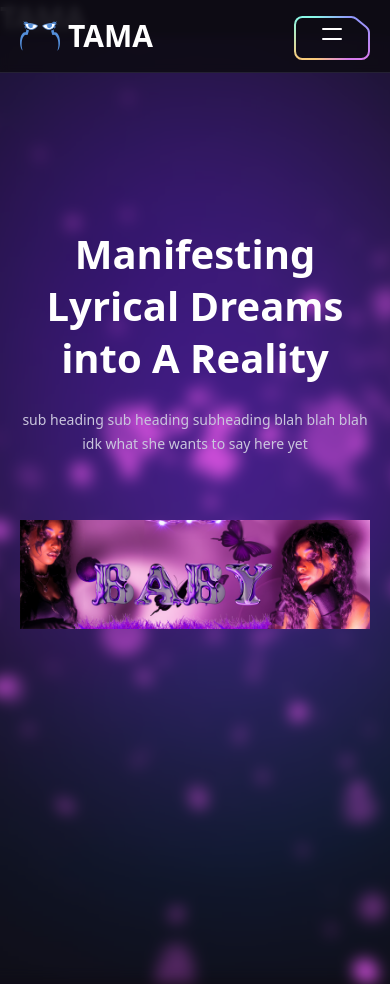
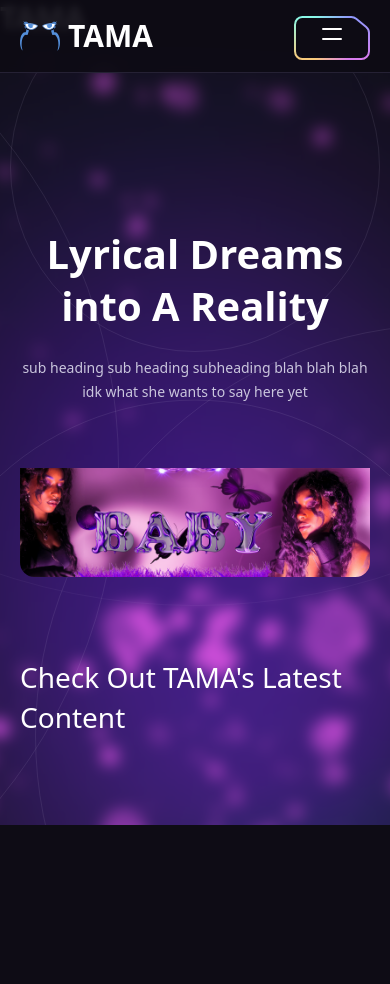
Before and after one commit to Khiaotic/Tamaa, a React (Vite) app: page / in a window 390 px wide. After the commit the page ends 844 px from the top, so only its background shows below. Built offline with nearby package versions, Linux system fonts and the light colour scheme.

Commit message:
attempting content section

```diff
--- a/src/App.jsx
+++ b/src/App.jsx
@@ -3,6 +3,7 @@ import ButtonGradient from "./assets/svg/ButtonGradient";
 // import Button from './components/Button';
 import Header from "./components/Header";
 import Hero from "./components/Hero";
+import Content from "./components/Content";
 
 const App = () => {
   // const [count, setCount] = useState(0)
@@ -14,6 +15,7 @@ const App = () => {
       <div className="pt=[4.75rem] lg:pt-[5.25rem] overflow-hidden">
         <Header />
         <Hero />
+        <Content />
       </div>
       <ButtonGradient />
     </>
--- /dev/null
+++ b/src/components/Content.jsx
@@ -0,0 +1,28 @@
+import React from "react";
+import Section from "./Section";
+import Heading from "./Heading";
+// import benefits from "../";
+
+const Content = () => {
+  return (
+    <Section id="content">
+      <div className="container relative z-2">
+        <Heading
+          className="md:max-w-md lg:max-w-3xl"
+          title="Check Out TAMA's Latest Content"
+        />
+        {/* <div className="flex flex-wrap gap-10 mb-10">
+          {benefits.map((item) => (
+            <div key={item.id}>
+              <div>
+                <h5>{item.title}</h5>
+              </div>
+            </div>
+          ))}
+        </div> */}
+      </div>
+    </Section>
+  );
+};
+
+export default Content;
--- /dev/null
+++ b/src/components/Heading.jsx
@@ -0,0 +1,11 @@
+import React from "react";
+
+const Heading = ({ className, title }) => {
+  return (
+    <div className={`${className} max-w-[50rem] mx-auto mb-12 lg:mb-20`}>
+      {title && <h2 className="h2">{title}</h2>}
+    </div>
+  );
+};
+
+export default Heading;
--- a/src/components/Hero.jsx
+++ b/src/components/Hero.jsx
@@ -1,8 +1,12 @@
 import Section from "./Section";
 import lossless from "../assets/hero/lossless.png";
 import tamaBackground from "../assets/hero/tama-background.jpg";
+import { BackgroundCircles, BottomLine, Gradient } from "./design/Hero";
+import { ScrollParallax } from "react-just-parallax";
+import { useRef } from "react";
 
 const Hero = () => {
+  const parallaxRef = useRef(null);
   return (
     <Section
       className="pt-[12rem] -mt-[5.25]"
@@ -11,25 +15,25 @@ const Hero = () => {
       customPadding
       id="hero"
     >
-      <div className="container relative">
-        <div className="relative z-1 max-w-[62rem] mx-auto text-center mb-[4rem] md:mb-20 lg:mb-[6rem]">
-          <h1 className="h1 mb-6">Manifesting Lyrical Dreams into A Reality</h1>
+      <div className="container relative" ref={parallaxRef}>
+        <div className="relative z-1 max-w-[80rem] mx-auto text-center mb-[4rem] md:mb-20 lg:mb-[6rem]">
+          <h1 className="h1 mb-6">Lyrical Dreams into A Reality</h1>
           <p className="body-1 max-w-3xl mx-auto mb-6 text-n-2 lg:mb-8">
             sub heading sub heading subheading blah blah blah idk what she wants
             to say here yet
           </p>
         </div>
-        <div className="relative max-w-[23rem] mx-auto md:max-w-5xl xl:mb-24">
+        <div className="relative max-w-[50rem] mx-auto md:max-w-5xl xl:mb-24">
           <div className="relative z-1 padding-0.5 rounded-2xl ">
             <div className="relative bg-n-8 rounded-[1rem]">
               <div className="rounted-t-[0.9rem]" />
             </div>
 
-            <div className="aspect-[33/40] rounded-b-[0.9rem] overflow-hidden md:aspect-[688/490] lg:aspect-[1024/490] ">
+            <div className="aspect-16/9] rounded-b-[0.9rem] overflow-hidden md:aspect-[16/9] lg:aspect-[16/9] ">
               <img
                 className="relative w-full transition-colors "
                 width={1024}
-                height={490}
+                height={576}
                 src={lossless}
                 href=""
                 alt="lastest music video"
@@ -45,8 +49,13 @@ const Hero = () => {
             height={1800}
             alt="hero"
           />
+          <ScrollParallax isAbsolutelyPositioned>
+            <ul className="hidden absolute -left-[5.5rem] bottom-[7.5rem] px-1 py-1 bg-n-9/40 backdrop-blur border-n-1/10 rounded-2xl xl:flex"></ul>
+          </ScrollParallax>
         </div>
       </div>
+      {/* <Gradient /> */}
+      <BackgroundCircles />
     </Section>
   );
 };
--- a/src/components/Section.jsx
+++ b/src/components/Section.jsx
@@ -21,7 +21,7 @@ const Section = ({
     >
       {children}
       <div className="hidden absolute top-0 left-5 w-0.25 h-full bg-stroke-1 pointer-events-none md:block lg:left-7.5 xl:left-10" />
-      <div className="hidden absolute top-0 left-5 w-0.25 h-full bg-stroke-1 pointer-events-none md:block  lg:rght-7.5 xl:right-10" />
+      <div className="hidden absolute top-0 right-5 w-0.25 h-full bg-stroke-1 pointer-events-none md:block  lg:rght-7.5 xl:right-10" />
       {crosses && (
         <>
           <div
--- a/src/components/design/Hero.jsx
+++ b/src/components/design/Hero.jsx
@@ -27,10 +27,13 @@ export const BottomLine = () => {
 const Rings = () => {
   return (
     <>
-      <div className="absolute top-1/2 left-1/2 w-[65.875rem] aspect-square border border-n-2/10 rounded-full -translate-x-1/2 -translate-y-1/2" />
-      <div className="absolute top-1/2 left-1/2 w-[51.375rem] aspect-square border border-n-2/10 rounded-full -translate-x-1/2 -translate-y-1/2" />
-      <div className="absolute top-1/2 left-1/2 w-[36.125rem] aspect-square border border-n-2/10 rounded-full -translate-x-1/2 -translate-y-1/2" />
-      <div className="absolute top-1/2 left-1/2 w-[23.125rem] aspect-square border border-n-2/10 rounded-full -translate-x-1/2 -translate-y-1/2" />
+      <div className="absolute top-1/2 left-5 w-[65.875rem] aspect-square border border-n-2/10 rounded-full -translate-x-1/2 -translate-y-[calc(80%-800px)]" />
+      <div className="absolute top-1/2 left-1/2 w-[51.375rem] aspect-square border border-n-2/10 rounded-full -translate-x-40 -translate-y-[calc(80%-1000px)]" />
+      <div className="absolute top-1/2 left-1/2 w-[36.125rem] aspect-square border border-n-2/10 rounded-full -translate-x-1/2 -translate-y-[calc(80%-880px)]" />
+      <div
+        className="absolute top-1/2 left-1/2 w-[23.125rem] aspect-square border border-n-2/10 rounded-full -translate-x-1/2 -translate-y-[calc(80%-8
+        0px)]"
+      />
     </>
   );
 };
--- /dev/null
+++ b/src/constants/IndexContent.jsx
@@ -0,0 +1,44 @@
+import React from "react";
+
+export const IndexContent = [
+  {
+    id: "0",
+    title: "Going Down",
+    text: "Lets users quickly find answers to their questions without having to search through multiple sources.",
+    backgroundUrl: "./src/assets/benefits/card-1.svg",
+  },
+  {
+    id: "1",
+    title: "Time with You",
+    text: "The app uses natural language processing to understand user queries and provide accurate and relevant responses.",
+    backgroundUrl: "./src/assets/benefits/card-2.svg",
+
+    light: true,
+  },
+  {
+    id: "2",
+    title: "TAMA x FIRE BREATHING",
+    text: "Connect with the AI chatbot from anywhere, on any device, making it more accessible and convenient.",
+    backgroundUrl: "./src/assets/benefits/card-3.svg",
+  },
+  {
+    id: "3",
+    title: "It's Mine",
+    text: "Lets users quickly find answers to their questions without having to search through multiple sources.",
+    backgroundUrl: "./src/assets/benefits/card-4.svg",
+
+    light: true,
+  },
+  {
+    id: "4",
+    title: "Dream Girl",
+    text: "When I close my eyes I ge to see your face ",
+    backgroundUrl: "./src/assets/benefits/card-5.svg",
+  },
+  {
+    id: "5",
+    title: "TAMA x FIGHT ME",
+    text: "Always Talkin' shit but you LOVE me",
+    backgroundUrl: "./src/assets/benefits/card-6.svg",
+  },
+];
--- a/src/constants/index.js
+++ b/src/constants/index.js
@@ -34,6 +34,7 @@ import // benefitIcon1,
 // twitter,
 // yourlogo,
 "../assets";
+// import assets from "../assets";
 
 export const navigation = [
   {
@@ -58,8 +59,8 @@ export const navigation = [
   },
   {
     id: "4",
-    title: "Blog",
-    url: "#blog",
+    title: "About",
+    url: "#about",
     //   onlyMobile: true,
   },
   {
@@ -246,16 +247,16 @@ export const collabContent = [
 //     title: "Ask anything",
 //     text: "Lets users quickly find answers to their questions without having to search through multiple sources.",
 //     backgroundUrl: "./src/assets/benefits/card-1.svg",
-//     iconUrl: benefitIcon1,
-//     imageUrl: benefitImage2,
+//     // iconUrl: benefitIcon1,
+//     // imageUrl: benefitImage2,
 //   },
 //   {
 //     id: "1",
 //     title: "Improve everyday",
 //     text: "The app uses natural language processing to understand user queries and provide accurate and relevant responses.",
 //     backgroundUrl: "./src/assets/benefits/card-2.svg",
-//     iconUrl: benefitIcon2,
-//     imageUrl: benefitImage2,
+//     // iconUrl: benefitIcon2,
+//     // imageUrl: benefitImage2,
 //     light: true,
 //   },
 //   {
@@ -263,16 +264,16 @@ export const collabContent = [
 //     title: "Connect everywhere",
 //     text: "Connect with the AI chatbot from anywhere, on any device, making it more accessible and convenient.",
 //     backgroundUrl: "./src/assets/benefits/card-3.svg",
-//     iconUrl: benefitIcon3,
-//     imageUrl: benefitImage2,
+//     // iconUrl: benefitIcon3,
+//     // imageUrl: benefitImage2,
 //   },
 //   {
 //     id: "3",
 //     title: "Fast responding",
 //     text: "Lets users quickly find answers to their questions without having to search through multiple sources.",
 //     backgroundUrl: "./src/assets/benefits/card-4.svg",
-//     iconUrl: benefitIcon4,
-//     imageUrl: benefitImage2,
+//     // iconUrl: benefitIcon4,
+//     // imageUrl: benefitImage2,
 //     light: true,
 //   },
 //   {
@@ -280,16 +281,16 @@ export const collabContent = [
 //     title: "Ask anything",
 //     text: "Lets users quickly find answers to their questions without having to search through multiple sources.",
 //     backgroundUrl: "./src/assets/benefits/card-5.svg",
-//     iconUrl: benefitIcon1,
-//     imageUrl: benefitImage2,
+//     // iconUrl: assets.benefitIcon1,
+//     // imageUrl: benefitImage2,
 //   },
 //   {
 //     id: "5",
 //     title: "Improve everyday",
 //     text: "The app uses natural language processing to understand user queries and provide accurate and relevant responses.",
 //     backgroundUrl: "./src/assets/benefits/card-6.svg",
-//     iconUrl: benefitIcon2,
-//     imageUrl: benefitImage2,
+//     // iconUrl: benefitIcon2,
+//     // imageUrl: benefitImage2,
 //   },
 // ];
 
```
